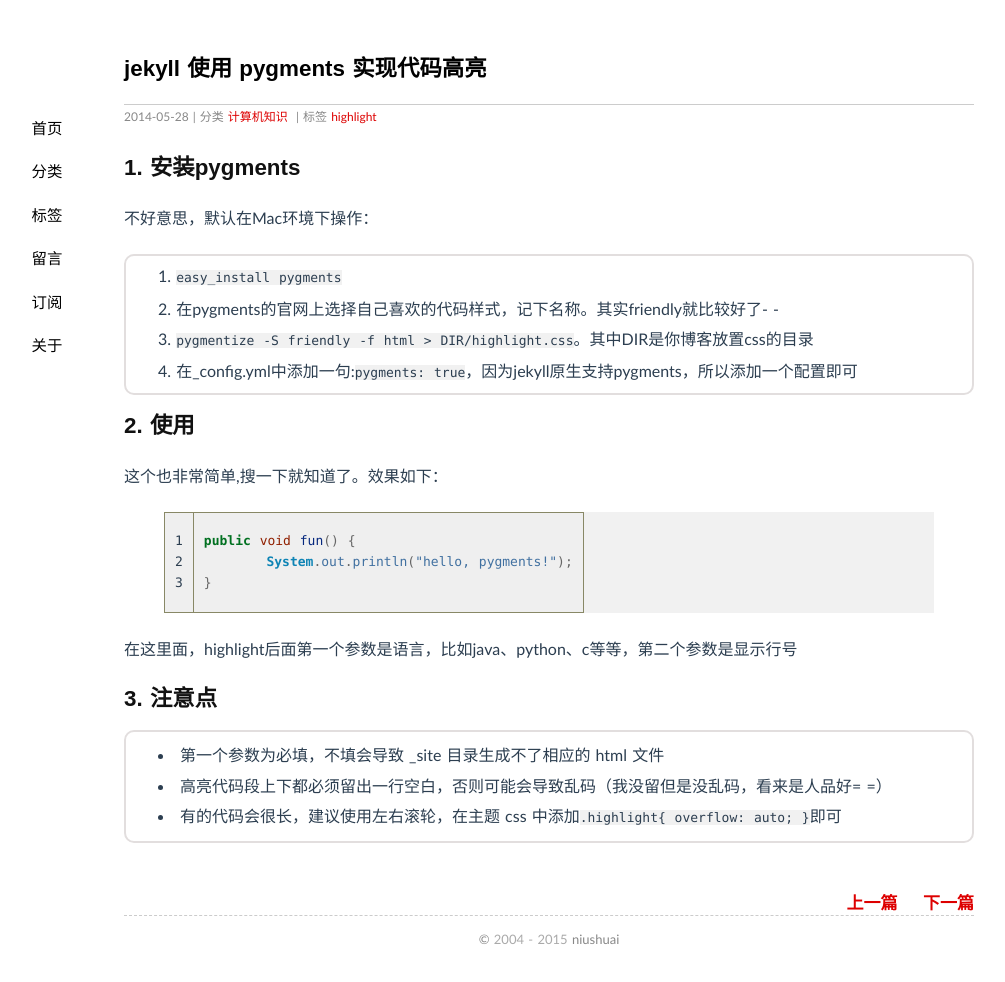
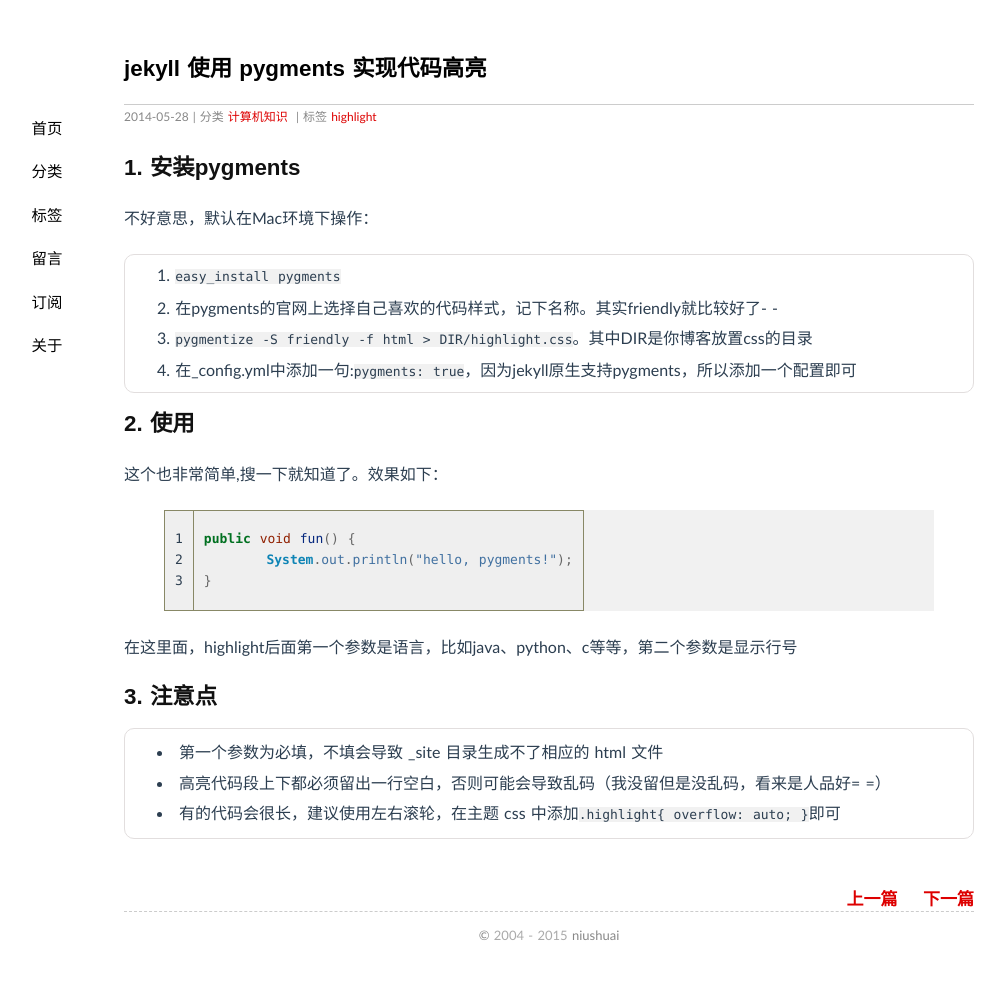
Before and after one commit to niushuai/blog, a Jekyll site: the page built from _posts/2014-05-28-pygments.md, in a window 1280 px wide. Shown: the whole page, without its empty margins (91-1096 px from the left). Built offline with Jekyll 4.4.1, drawn with Linux system fonts in a browser that asks for light colours; Markdown is read by kramdown in place of the engine named in the settings; comment, search, counter and statistics services are not loaded.

Commit message:
将 css 边框宽度设置为1个像素（原来2个像素），感觉会简洁点

```diff
--- a/media/css/style.css
+++ b/media/css/style.css
@@ -23,8 +23,8 @@ a:hover{color:#333333;text-decoration:underline;}
 hr{margin:.7em 0;border-top:1px dashed #d0d0d0;border-bottom:1px dashed #f9f9f9;}
 p{padding:.5em 0;margin:.5em 0;}
 li{padding: .2em 2em;}
-ol{list-style-position:inside;border: rgb(226, 222, 222);border-style: solid;border-width:2px;border-radius: 10px;padding: .3em 0;}
-ul{list-style-position:inside;border: rgb(226, 222, 222);border-style: solid;border-width:2px;border-radius: 10px;padding: .3em 0;}
+ol{list-style-position:inside;border: rgb(226, 222, 222);border-style: solid;border-width:1px;border-radius: 10px;padding: .3em 0;}
+ul{list-style-position:inside;border: rgb(226, 222, 222);border-style: solid;border-width:1px;border-radius: 10px;padding: .3em 0;}
 li ol{border-style:none;}
 li ul{border-style:none;}
 ol ul, ul ol, ul ul, ol ol {margin-left:1em;}
```
